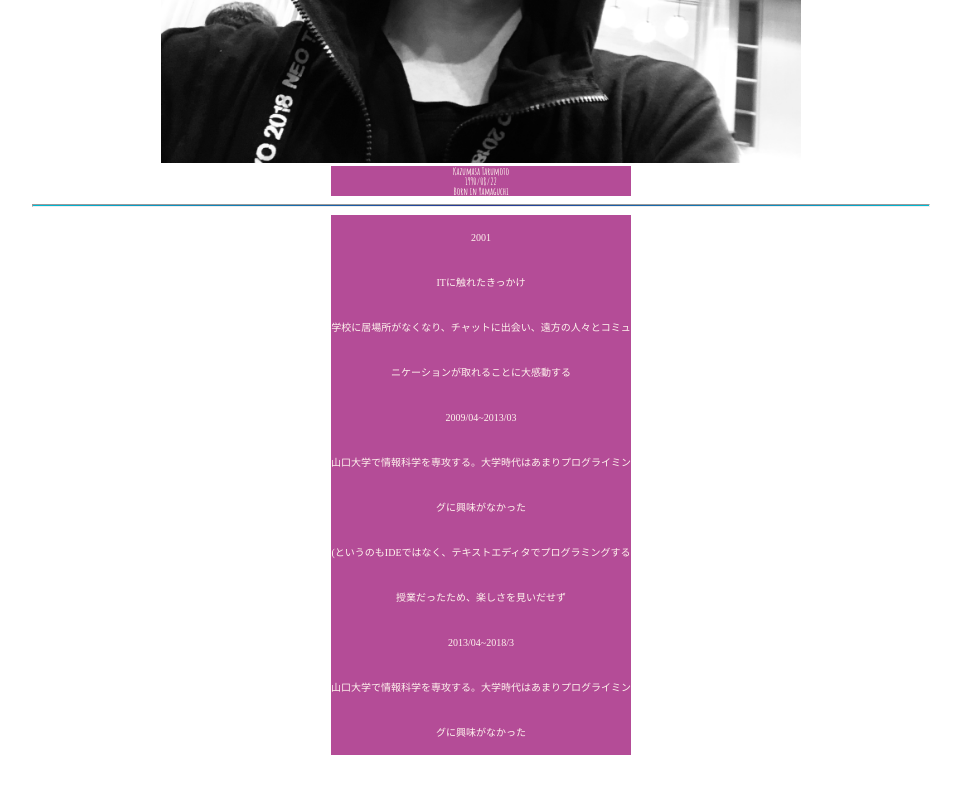
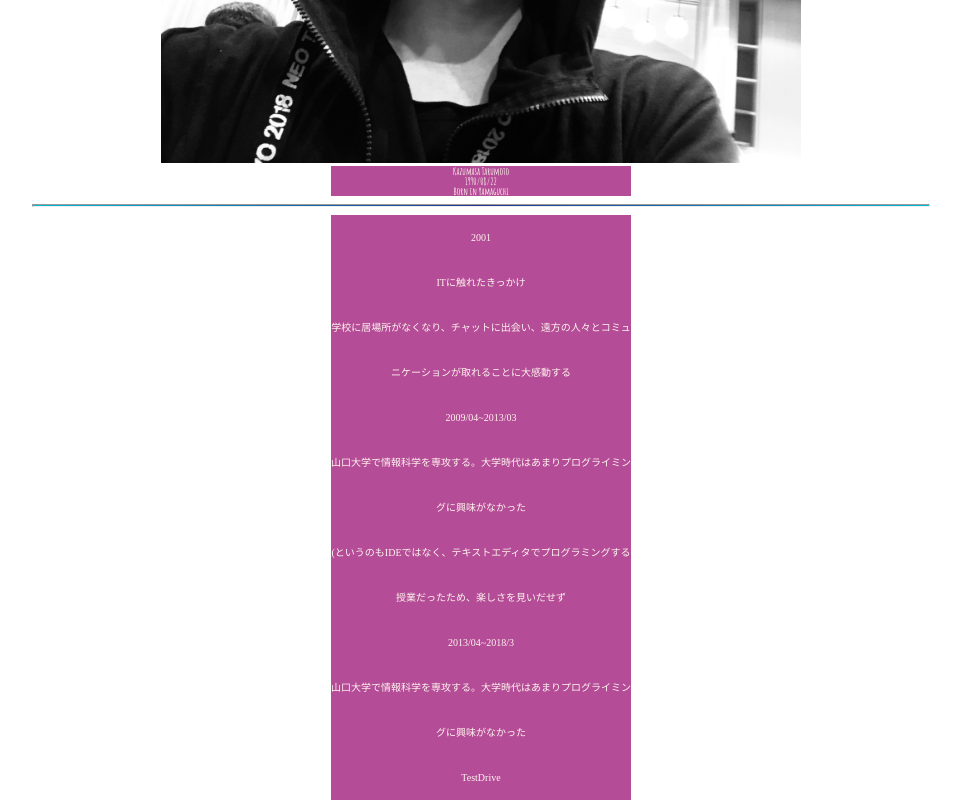
Before and after one commit to Tarumoloid/front-pwa-bk-, a Vue app: page /#/Biography in a window 1280 px wide. Shown: the part 398-1198 px from the top of the page, without its empty margins (159-1120 px from the left). Before the commit the page ends 1153 px from the top, so only its background shows below. Built offline with nearby package versions, Linux system fonts and the light colour scheme; a web font is replaced by a local one.

Commit message:
no message

```diff
--- a/src/components/Biography.vue
+++ b/src/components/Biography.vue
@@ -16,6 +16,7 @@
         <p>(というのもIDEではなく、テキストエディタでプログラミングする授業だったため、楽しさを見いだせず</p>
         <p>2013/04~2018/3</p>
         <p>山口大学で情報科学を専攻する。大学時代はあまりプログライミングに興味がなかった</p>
+        <p>TestDrive</p>
       </div>
     </div>
 </template>
```
